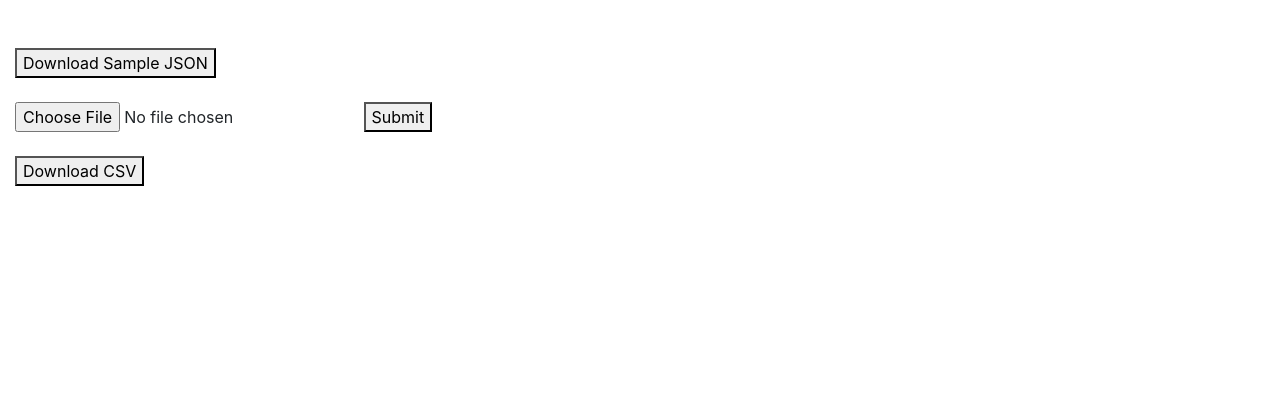
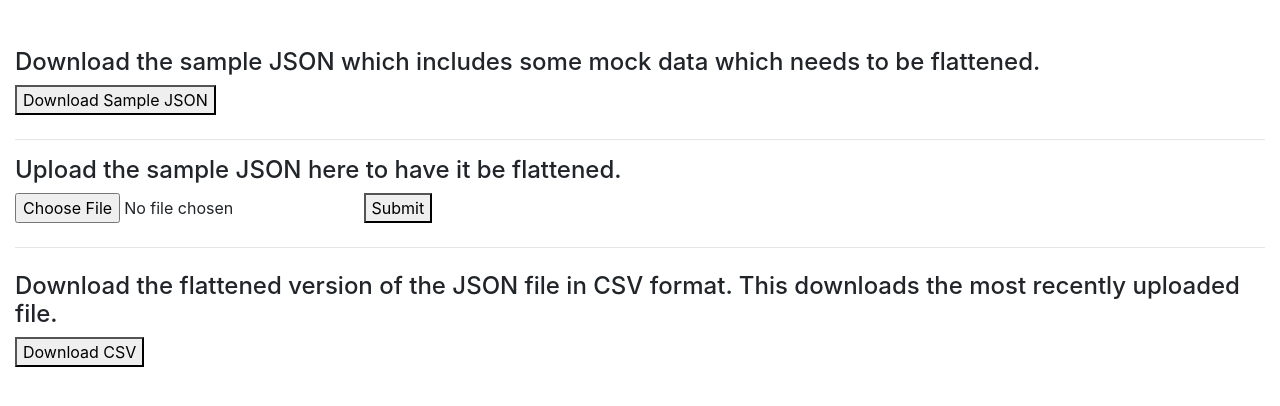
Before and after one commit to blakelmason/json-flattener, a website: page client/index.html in a window 1280 px wide. Drawn offline with nearby package versions, Linux system fonts and the light colour scheme.

Commit message:
styling with instructions

```diff
--- a/client/index.html
+++ b/client/index.html
@@ -19,17 +19,30 @@
   </head>
   <body>
     <div class="container-fluid my-5">
-      <div class="my-4">
+      <div class="h4">
+        Download the sample JSON which includes some mock data which needs to be
+        flattened.
+      </div>
+      <div class="mb-4">
         <button type="button" id="downloadJSON" download>
           Download Sample JSON
         </button>
       </div>
-      <div class="my-4">
+      <hr />
+      <div class="mb-4">
+        <div class="h4">
+          Upload the sample JSON here to have it be flattened.
+        </div>
         <input type="file" id="file" />
         <button type="button" id="submit">Submit</button>
         <span class="ml-4" id="message"></span>
       </div>
+      <hr />
       <div class="my-4">
+        <div class="h4">
+          Download the flattened version of the JSON file in CSV format. This
+          downloads the most recently uploaded file.
+        </div>
         <button type="button" id="download" download>Download CSV</button>
       </div>
     </div>
```
